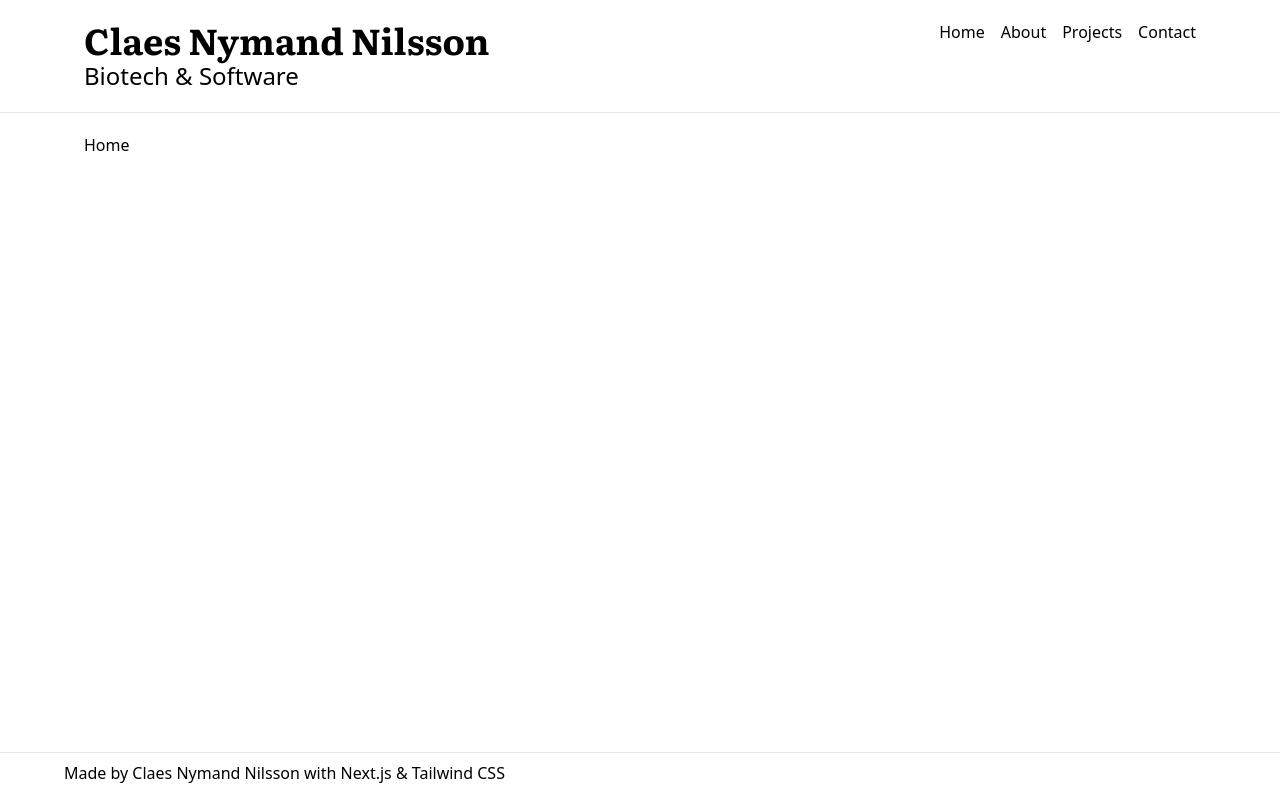
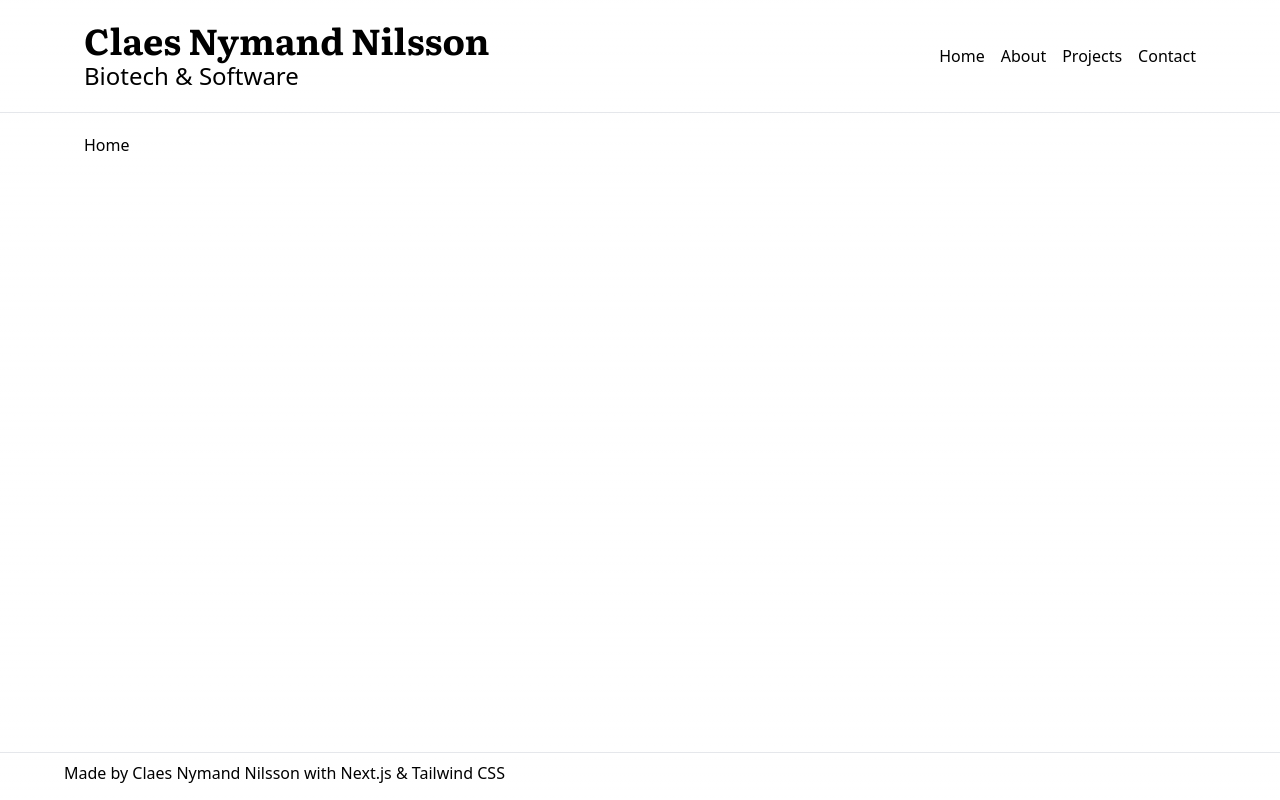
Before and after one commit to claesnn/claesnn.github.io, a Next.js app: page / in a window 1280 px wide. Built offline with nearby package versions, Linux system fonts and the light colour scheme.

Commit message:
Space out and add flex

```diff
--- a/app/layout.tsx
+++ b/app/layout.tsx
@@ -21,14 +21,14 @@ export default function RootLayout({
       <body className={inter.className + "min-h-screen pb-12"}>
         <header>
           <div className='border-b'>
-            <header className='p-5 max-w-6xl mx-auto flex'>
+            <header className='p-5 max-w-6xl mx-auto flex items-center justify-between'>
               <div>
                 <h1 className={literata.className + " text-4xl font-bold"}>
                   Claes Nymand Nilsson
                 </h1>
                 <p className='text-2xl'>Biotech & Software</p>
               </div>
-              <nav className='space-x-4 ml-auto'>
+              <nav className='space-x-4 flex'>
                 <Link href='/'>Home</Link>
                 <Link href='/about'>About</Link>
                 <Link href='/projects'>Projects</Link>
```
